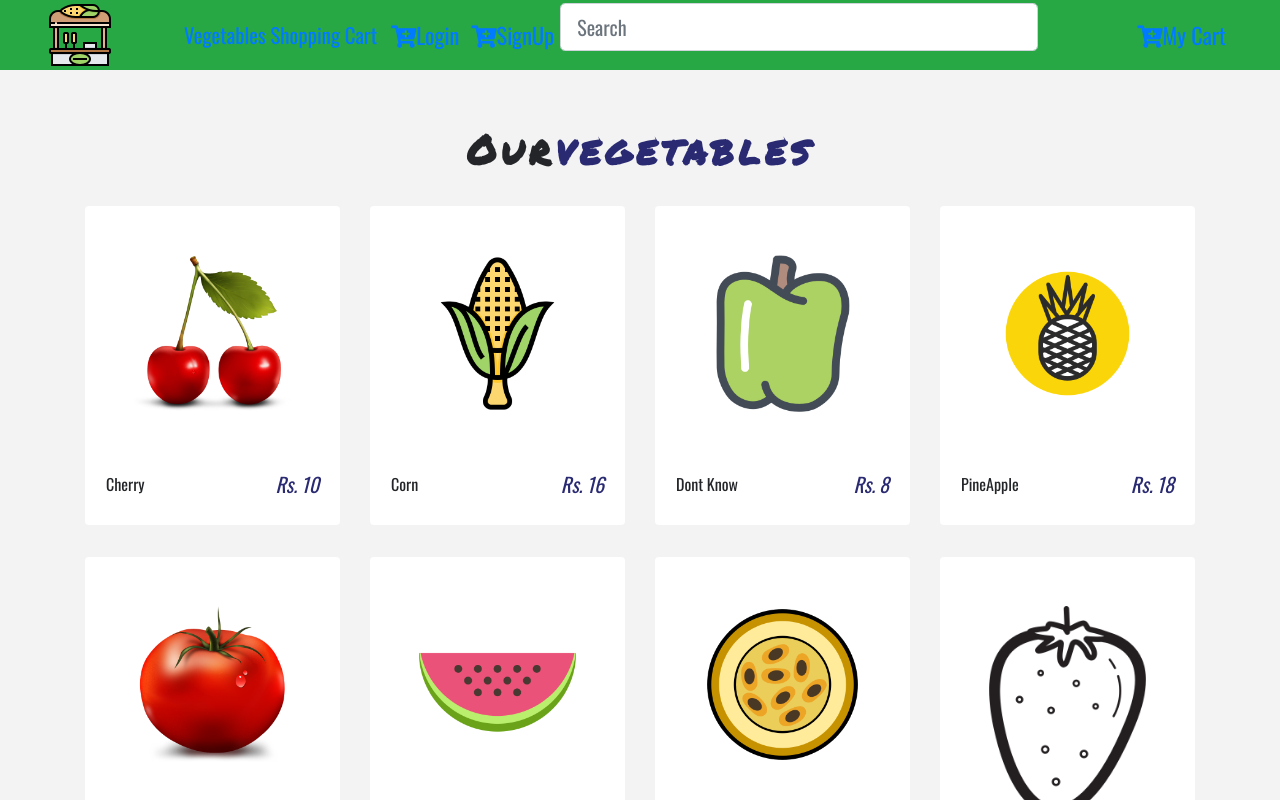
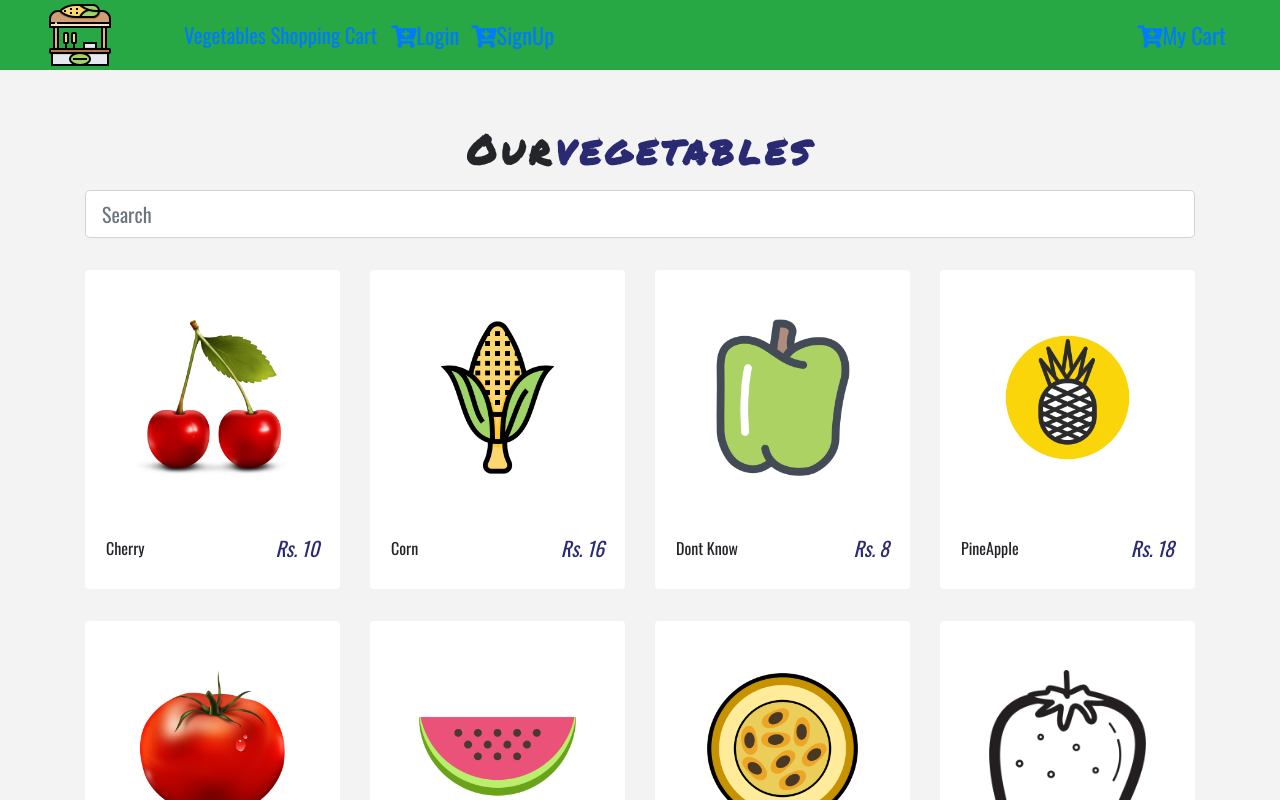
Before and after one commit to variablemayank/VegetableCart, a React (Create React App) app: page / in a window 1280 px wide. Shown: the top 800 px of the page. Built offline with nearby package versions, Linux system fonts and the light colour scheme.

Commit message:
fixed search panel

```diff
--- a/src/components/Navbar.js
+++ b/src/components/Navbar.js
@@ -53,7 +53,7 @@ export default class Navbar extends Component {
                 </ButtonContainer>
               </Link>
             </ul>
-            <form>
+            {/* <form>
               <fieldset className="form-group">
                 <input
                   type="text"
@@ -66,7 +66,7 @@ export default class Navbar extends Component {
                   }}
                 />
               </fieldset>
-            </form>
+            </form> */}
 
             <Link to="/cart" className="ml-auto">
               <ButtonContainer>
--- a/src/components/ProductList.js
+++ b/src/components/ProductList.js
@@ -8,16 +8,68 @@ export default class ProductList extends Component {
     // console.log(this.state.product);
     return (
       <React.Fragment>
-      <div className ="py-5">
+        <ProductConsumer>
+          {value => {
+            console.log("value is" ,value);
+            return (
+              <div className ="py-5">
+                <div className ="container">
+                <Title name ="our" title ="vegetables" />
+                {/* <div className ="row"> */}
+                  <form>
+                    <fieldset className="form-group">
+                      <input
+                        type="text"
+                        style={{ width: "100%" }}
+                        className="form-control form-control-lg"
+                        placeholder="Search"
+                        onChange={e => {
+                          e.preventDefault();
+                          console.log(e.target.value);
+                          value.handleFilterProduct(e.target.value);
+                        }}
+                      />
+                    </fieldset>
+                  </form>
+                  <div className="row">
+                    {
+                      value.filteredProducts.length ? value.filteredProducts.map(product => {
+                        return (<Product key ={product.id} product= {product}/>)
+                      }) :  value.products.map(product => {  return (<Product key={product.id} product={product}/>) })
+                    }
+                  </div>
+                  {/* </div> */}
+            </div>
+            </div>)
+          }}
+        </ProductConsumer>
+      {/* <div className ="py-5">
         <div className ="container">
             <Title name ="our" title ="vegetables" />
+            <div className ="row">
 
+            <form>
+              <fieldset className="form-group">
+                <input
+                  type="text"
+                  style={{ width: "200%" }}
+                  className="form-control form-control-lg"
+                  placeholder="Search"
+                  onChange={e => {
+                    console.log(e.target.value);
+                    <ProductConsumer>
+                      {value => {
+                        console.log(value);
+                      }}
+                    </ProductConsumer>
+                  }}
+                />
+              </fieldset>
+            </form>
 
-            <div className ="row">
             <ProductConsumer>
               {value => {
-                const productList = value.filteredProducts.length>0?value.filteredProducts:value.products;
-                return productList.map(product => {
+                return value.products.map(product => {
                   return <Product key={product.id} product ={product} />
                 })
               }}
@@ -25,7 +77,7 @@ export default class ProductList extends Component {
             </div>
         </div>
 
-      </div>
+      </div> */}
 
       </React.Fragment>
     )
--- /dev/null
+++ b/src/components/cart/ProductList.css
@@ -0,0 +1,9 @@
+#app {
+    padding: 100px;
+    font-family: 'Avenir LT Std', sans-serif;
+  }
+
+  .form-control {
+    font-size: 2rem;
+    padding: 25px 15px;
+  }
```
Also changed, not shown: src/components/Login.js (added, +15 -0 lines), src/components/Modal.js (line endings or trailing spaces), src/components/SignUp.js (added).
